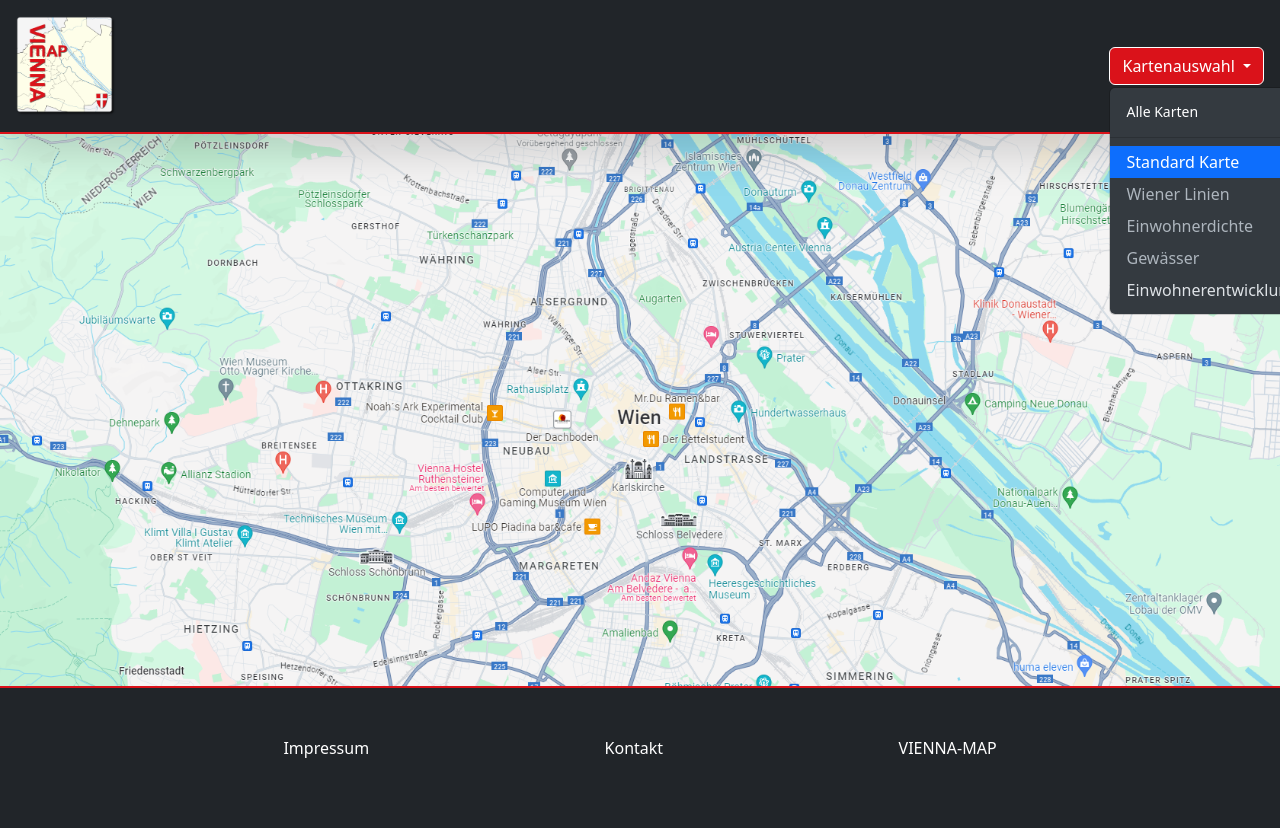
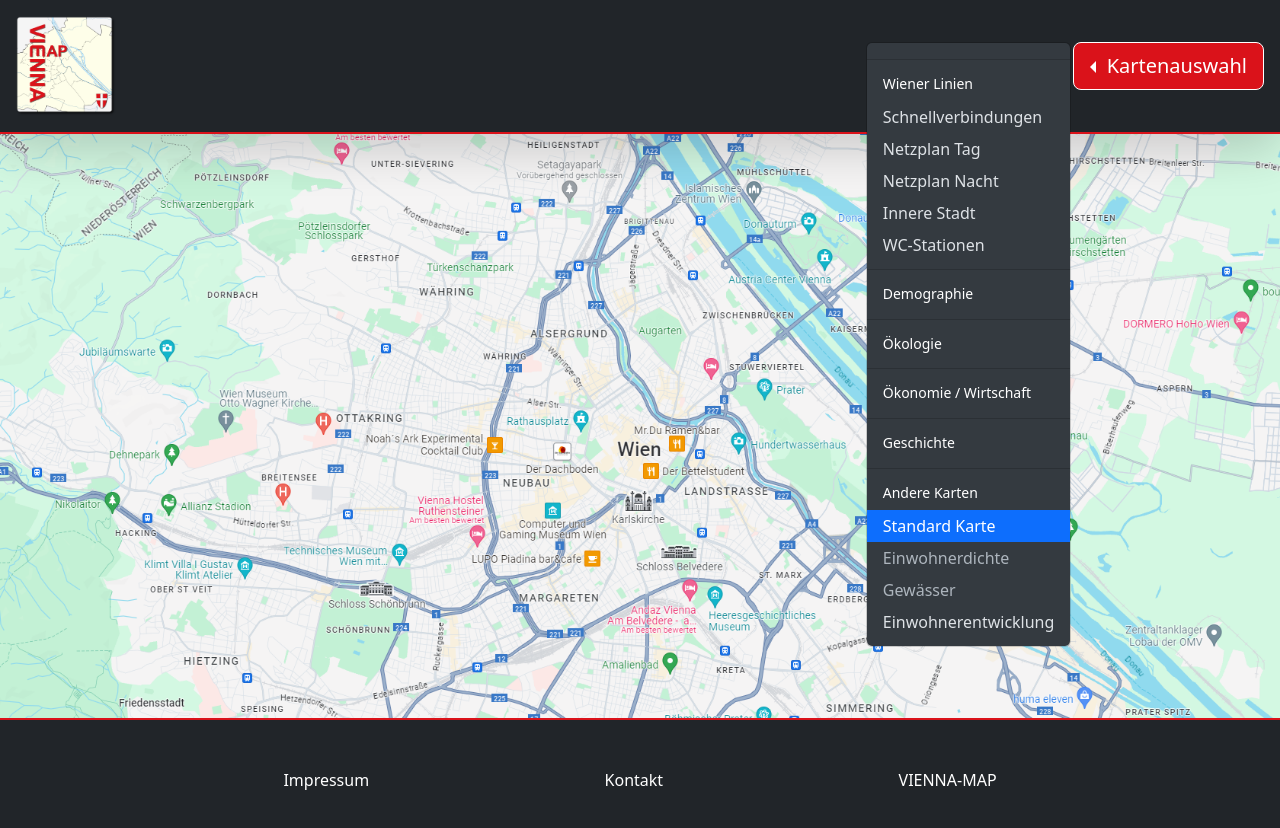
Before and after one commit to azange/A-Team, a plain HTML site: page index.html in a window 1280 px wide. Both pictures are taken after a click on the button "Kartenauswahl". Drawn offline with nearby package versions, Linux system fonts and the light colour scheme.

Commit message:
Mehr Karten Implementiert

```diff
--- a/app.js
+++ b/app.js
@@ -9,11 +9,17 @@ document.addEventListener('DOMContentLoaded', function() {
 
             // Ändere das Bild nur, wenn die Datei existiert
             const newSrc = this.getAttribute('data-map-src');
+            const pdfSrc = this.getAttribute('data-map-src-pdf');
             checkIfFileExists(newSrc)
                 .then(exists => {
                     if (exists) {
                         mapPicture.src = newSrc;
-                        mapLink.href = newSrc;
+                        if(pdfSrc == "")
+                            {
+                                mapLink.href = newSrc;
+                            } else {
+                                mapLink.href = pdfSrc;
+                            }
 
                         // Setze alle Dropdown-Items zurück
                         dropdownItems.forEach(i => i.classList.remove('active'));
--- a/index.html
+++ b/index.html
@@ -19,21 +19,44 @@
 <body class="bg-dark">
     <nav class="p-3 navbar navbar-expand-lg fixed-top d-flex justify-content-between align-items-center shadow-lg border-bottom vienna-color-border border-2 bg-dark">
         <img src="logo.png" height="100" alt="VIENNA-MAP Logo">
-        <div class="dropdown">
-            <button class="btn vienna-color-background text-light dropdown-toggle" type="button" data-bs-toggle="dropdown" aria-expanded="false" data-bs-auto-close="outside">
+
+        <div class="dropdown dropstart">
+            <button class="btn vienna-color-background text-light dropdown-toggle btn-lg" type="button" data-bs-toggle="dropdown" aria-expanded="false" data-bs-auto-close="outside">
               Kartenauswahl
             </button>
-            <ul class="dropdown-menu dropdown-menu-dark">
-              <li><h6 class="dropdown-header">Alle Karten</h6></li>
+            <ul class="dropdown-menu dropdown-menu-dark dropdown-menu-start">
               <li><hr class="dropdown-divider"></li>
-              <li><a class="dropdown-item active" href="#" data-map-src="maps/Wien.PNG">Standard Karte</a></li>
-              <li><a class="dropdown-item disabled" href="#" data-map-src="maps/WienerLinien.PNG">Wiener Linien</a></li>
-              <li><a class="dropdown-item disabled" href="#" data-map-src="maps/Einwohnerdichte.PNG">Einwohnerdichte</a></li>
-              <li><a class="dropdown-item disabled" href="#" data-map-src="maps/Gewässer.PNG">Gewässer</a></li>
-              <li><a class="dropdown-item" href="#" data-map-src="maps/Einwohnerentwicklung.PNG">Einwohnerentwicklung</a></li>
-            </ul>
-          </div>
+              <li><h6 class="dropdown-header">Wiener Linien</h6></li>
+
+              <li><a class="dropdown-item" href="#" data-map-src="maps/Schnellverbindungen.PNG" data-map-src-pdf="https://www.wienerlinien.at/documents/2424499/7499660/SVP.pdf/94e696ed-8c33-293b-da01-7bbef75334bc?t=1707905657064">Schnellverbindungen</a></li>
+              <li><a class="dropdown-item" href="#" data-map-src="maps/Gesamtnetzplan-Tag.PNG" data-map-src-pdf="https://www.wienerlinien.at/documents/2424499/7499660/Tagnetz_2023-12.pdf/28d46ca1-e198-b563-8911-c2c6358ee301?t=1707905658399">Netzplan Tag</a></li>
+              <li><a class="dropdown-item" href="#" data-map-src="maps/Gesamtnetzplan-Nacht.PNG" data-map-src-pdf="https://www.wienerlinien.at/documents/2424499/7499660/Nachtnetz_2023-12.pdf/9359cd65-cb65-c897-deb4-deb37fed47a5?t=1707905656283">Netzplan Nacht</a></li>
+              <li><a class="dropdown-item" href="#" data-map-src="maps/Innere_Stadt.PNG" data-map-src-pdf="https://www.wienerlinien.at/documents/2424499/7499660/CityPlan_OhneU2Z.pdf/2810cfeb-4050-932c-b26d-acf927968116?t=1707905654480">Innere Stadt</a></li>
+              <li><a class="dropdown-item" href="#" data-map-src="maps/WC-Stationen.PNG" data-map-src-pdf="https://www.wienerlinien.at/documents/2424499/7499660/SVP_WC_Mai2024.pdf/582a6436-3147-0000-04df-a50da6ab9159?t=1715761781916">WC-Stationen</a></li>
+
+              <li><hr class="dropdown-divider"></li>
+              <li><h6 class="dropdown-header">Demographie</h6></li>
+
+              <li><hr class="dropdown-divider"></li>
+              <li><h6 class="dropdown-header">Ökologie</h6></li>
+
+              <li><hr class="dropdown-divider"></li>
+              <li><h6 class="dropdown-header">Ökonomie / Wirtschaft</h6></li>
+
+              <li><hr class="dropdown-divider"></li>
+              <li><h6 class="dropdown-header">Geschichte</h6></li>
+
+              <li><hr class="dropdown-divider"></li>
+              <li><h6 class="dropdown-header">Andere Karten</h6></li>
+              <li><a class="dropdown-item active" href="#" data-map-src="maps/Wien.PNG" data-map-src-pdf="">Standard Karte</a></li>
+              <li><a class="dropdown-item disabled" href="#" data-map-src="maps/Einwohnerdichte.PNG" data-map-src-pdf="">Einwohnerdichte</a></li>
+              <li><a class="dropdown-item disabled" href="#" data-map-src="maps/Gewässer.PNG" data-map-src-pdf="">Gewässer</a></li>
+              <li><a class="dropdown-item" href="#" data-map-src="maps/Einwohnerentwicklung.PNG" data-map-src-pdf="">Einwohnerentwicklung</a></li>
+                </ul>
+         </div>
     </nav>
+
+  <div class="p-3"></div>
 
     <a href="maps/Wien.PNG" target="_blank" id="map-link"><img src="maps/Wien.PNG" class="img-fluid zoomable-image pt-5 mt-5" id="map-picture" alt=""></a>
 
```
Also changed, not shown: maps/Gesamtnetzplan-Nacht.PNG (added), maps/Gesamtnetzplan-Tag.PNG (added), maps/Innere_Stadt.PNG (added), maps/Schnellverbindungen.PNG (added), maps/WC-Stationen.PNG (added).
